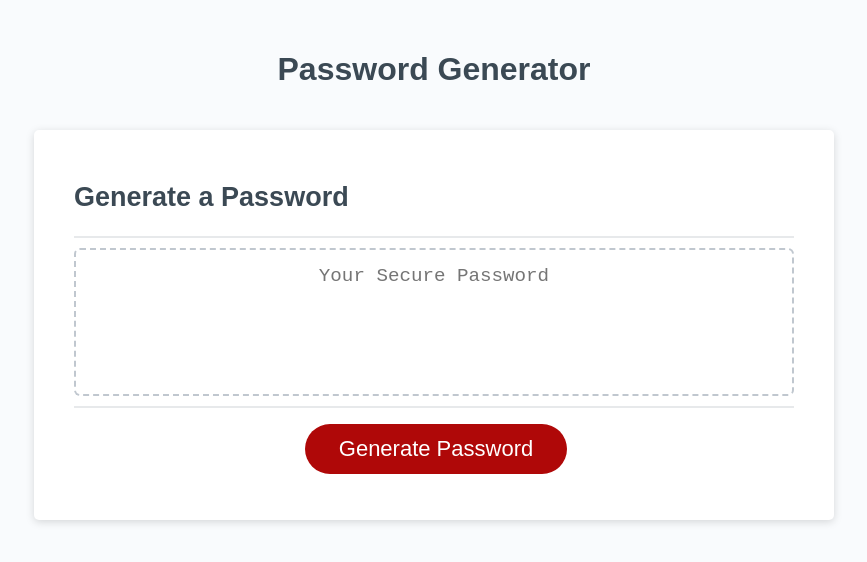
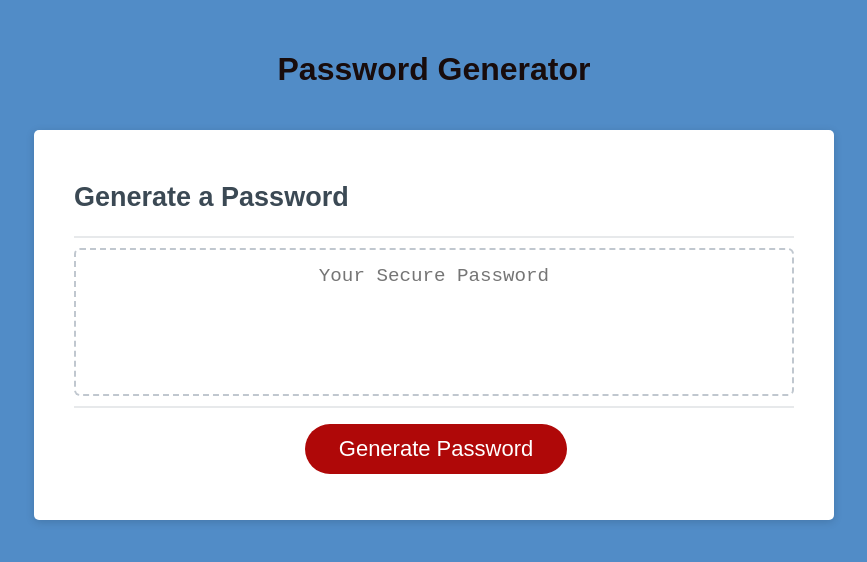
Before and after one commit to kanecruzwalker/password-time, a plain HTML site: page index.html in a window 1280 px wide. Shown: the whole page, without its empty margins (206-1073 px from the left). Drawn offline with Linux system fonts and the light colour scheme.

Commit message:
added styles

```diff
--- a/style.css
+++ b/style.css
@@ -14,8 +14,9 @@ body,
 
 body {
   font-family: sans-serif;
-  background-color: #f9fbfd;
+  background-color: #518cc7;
 }
+
 
 .wrapper {
   padding-top: 30px;
@@ -27,7 +28,7 @@ header {
   text-align: center;
   padding: 20px;
   padding-top: 0px;
-  color: hsl(206, 17%, 28%);
+  color: hsl(0, 33%, 7%);
 }
 
 .card {
```
